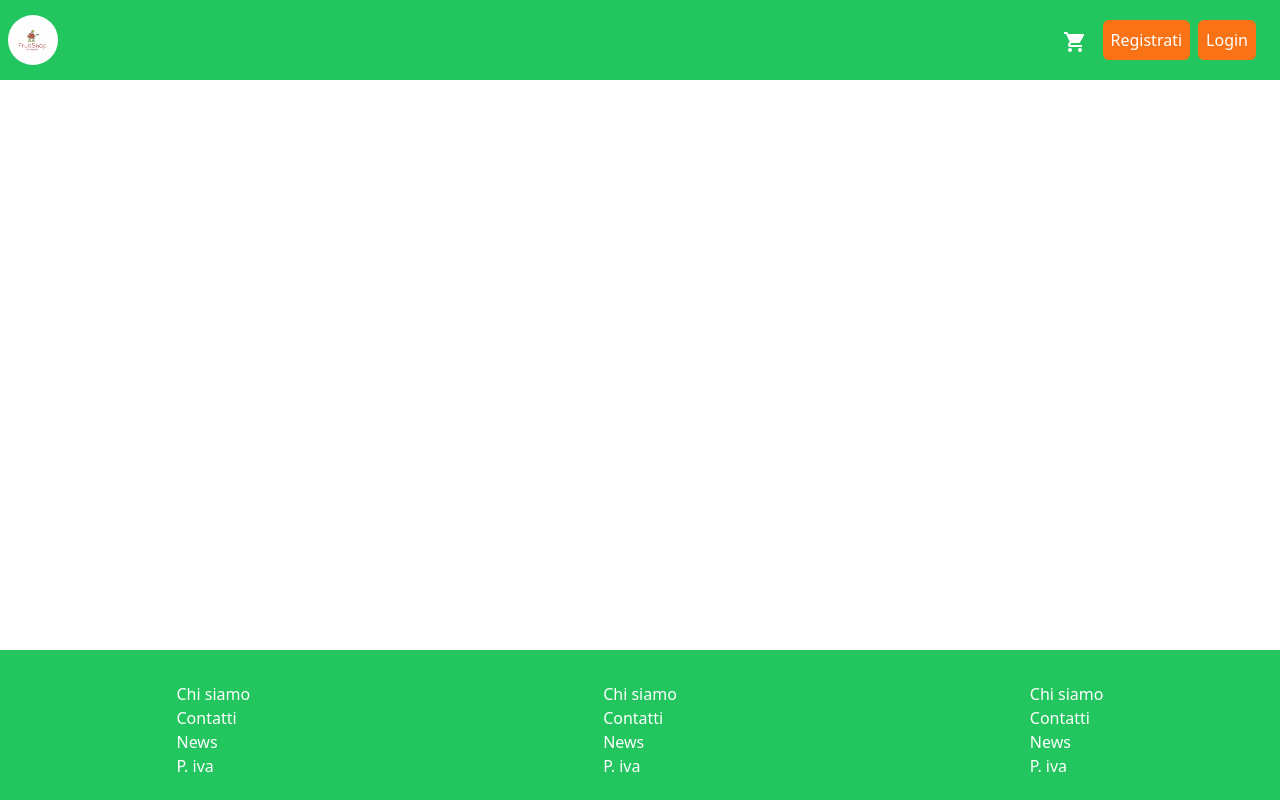
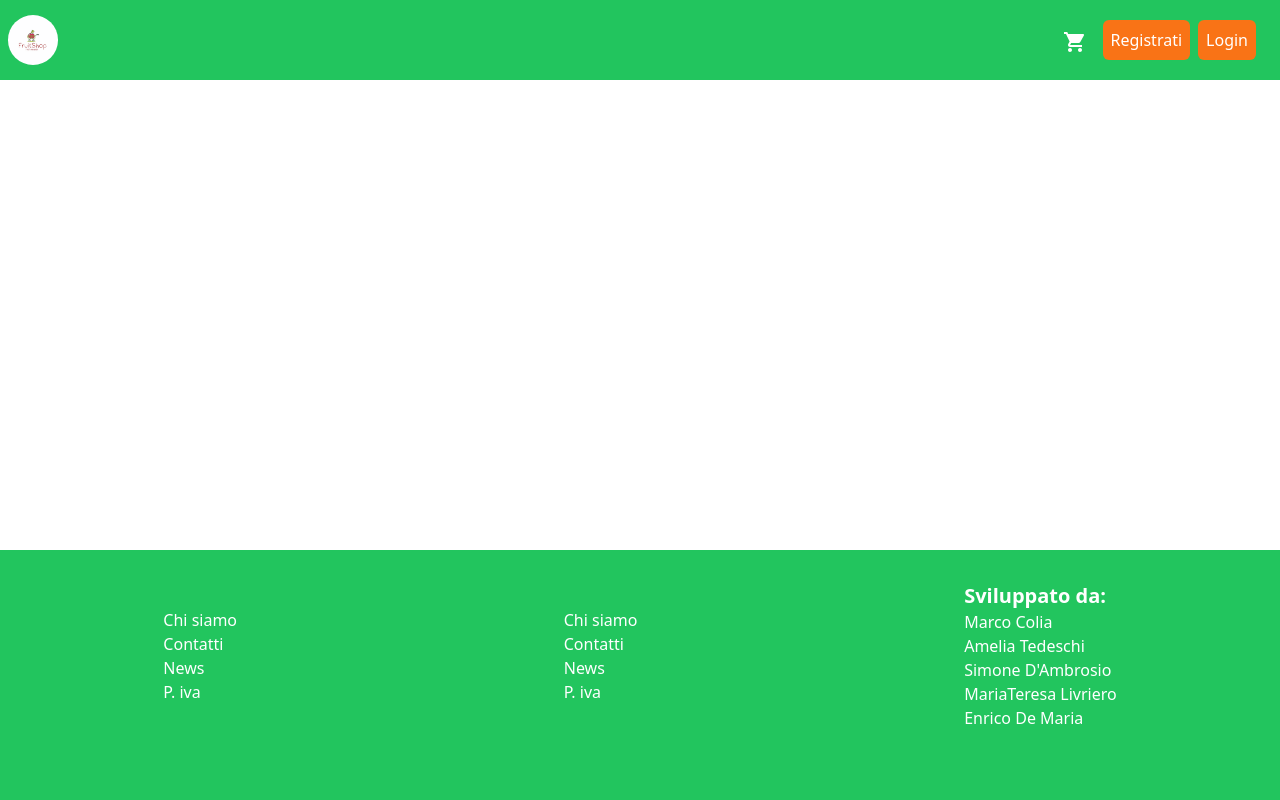
Before and after one commit to ameted83/FruttaOnline, a React (Create React App) app: page /store in a window 1280 px wide. Built offline with nearby package versions, Linux system fonts and the light colour scheme.

Commit message:
feature/footer

```diff
--- /dev/null
+++ b/src/Developers.js
@@ -0,0 +1,34 @@
+export const developers = [
+  {
+    name: "Marco Colia",
+    age: 37,
+    location: "Bari",
+    image: "https://avatars.githubusercontent.com/u/79002016?v=4",
+  },
+  {
+    name: "Amelia Tedeschi",
+    age: 39,
+    location: "Avellino",
+    image: "https://avatars.githubusercontent.com/u/93825019?s=96&v=4",
+  },
+  {
+    name: "Simone D'Ambrosio",
+    age: 28,
+    location: "Napoli",
+    image:
+      "https://media-exp1.licdn.com/dms/image/C4D03AQHxF7TlCepJ5g/profile-displayphoto-shrink_800_800/0/1652635193920?e=1658966400&v=beta&t=vTkjDHCTKITA2z82S3uvrLp-kphNtFZzEWHrm0CjeGc",
+  },
+  {
+    name: "MariaTeresa Livriero",
+    age: 32,
+    location: "Foggia",
+    image:
+      "https://media-exp1.licdn.com/dms/image/D4E35AQGpXL6XLFNULg/profile-framedphoto-shrink_400_400/0/1644748987032?e=1653991200&v=beta&t=8VL87SWkFX4OC12NcK41KFjQNIhvlKZk4ioIg-Cj4nE",
+  },
+  {
+    name: "Enrico De Maria",
+    age: 35,
+    location: "Napoli",
+    image: "https://avatars.githubusercontent.com/u/95548403?v=4",
+  },
+];
--- /dev/null
+++ b/src/components/DeveloperPopUp.js
@@ -0,0 +1,31 @@
+import React, { useEffect } from "react";
+
+const DeveloperPopUp = ({ dev, state }) => {
+  console.log(dev, state);
+  useEffect(() => {
+    state(true);
+  }, [state, dev]);
+  return (
+    <div className=" backdrop-blur-md h-screen w-screen fixed top-1/2 left-1/2 transform -translate-x-1/2 -translate-y-1/2 flex items-center justify-center">
+      <div className="bg-zinc-200 p-8 flex flex-col relative  justify-center text-green-900 rounded-lg text-xl ">
+        <div className="absolute right-2 top-1 text-right flex justify-end items-end ">
+          <button className="text-4xl mb-8 " onClick={() => state(false)}>
+            &times;
+          </button>
+        </div>
+        <img
+          src={dev.image}
+          alt={dev.name}
+          className="w-[150px] rounded-[100%]"
+        />
+        <div className="mt-4">
+          <h2>{dev.name}</h2>
+          <p>Età: {dev.age}</p>
+          <p>Città: {dev.location}</p>
+        </div>
+      </div>
+    </div>
+  );
+};
+
+export default DeveloperPopUp;
--- a/src/components/Footer.js
+++ b/src/components/Footer.js
@@ -1,9 +1,16 @@
-import React from "react";
+import React, { useState } from "react";
+import { developers } from "../Developers";
+import DeveloperPopUp from "./DeveloperPopUp";
 
 const Footer = () => {
+  const [devPopup, setdevPopup] = useState(false);
+
+  const handleDevPopUp = () => setdevPopup(!devPopup);
+  const [devData, setDevData] = useState(null);
+
   return (
     <div>
-      <div className="bg-green-500 h-[150px] w-screen fixed bottom-0 text-white">
+      <div className="bg-green-500 h-[250px] w-screen fixed bottom-0 text-white">
         <div className="flex flex-wrap justify-around items-center mt-8">
           <div>
             <ul>
@@ -23,10 +30,21 @@ const Footer = () => {
           </div>
           <div>
             <ul>
-              <li>Chi siamo</li>
-              <li>Contatti</li>
-              <li>News</li>
-              <li>P. iva</li>
+              <h2 className="font-bold text-xl">Sviluppato da:</h2>
+              {developers.map((developer) => {
+                return (
+                  <li
+                    className="cursor-pointer hover:underline"
+                    onClick={() => {
+                      setDevData(developer);
+                      handleDevPopUp();
+                    }}
+                  >
+                    {developer.name}
+                  </li>
+                );
+              })}
+              {devPopup && <DeveloperPopUp dev={devData} state={setdevPopup} />}
             </ul>
           </div>
         </div>
```
